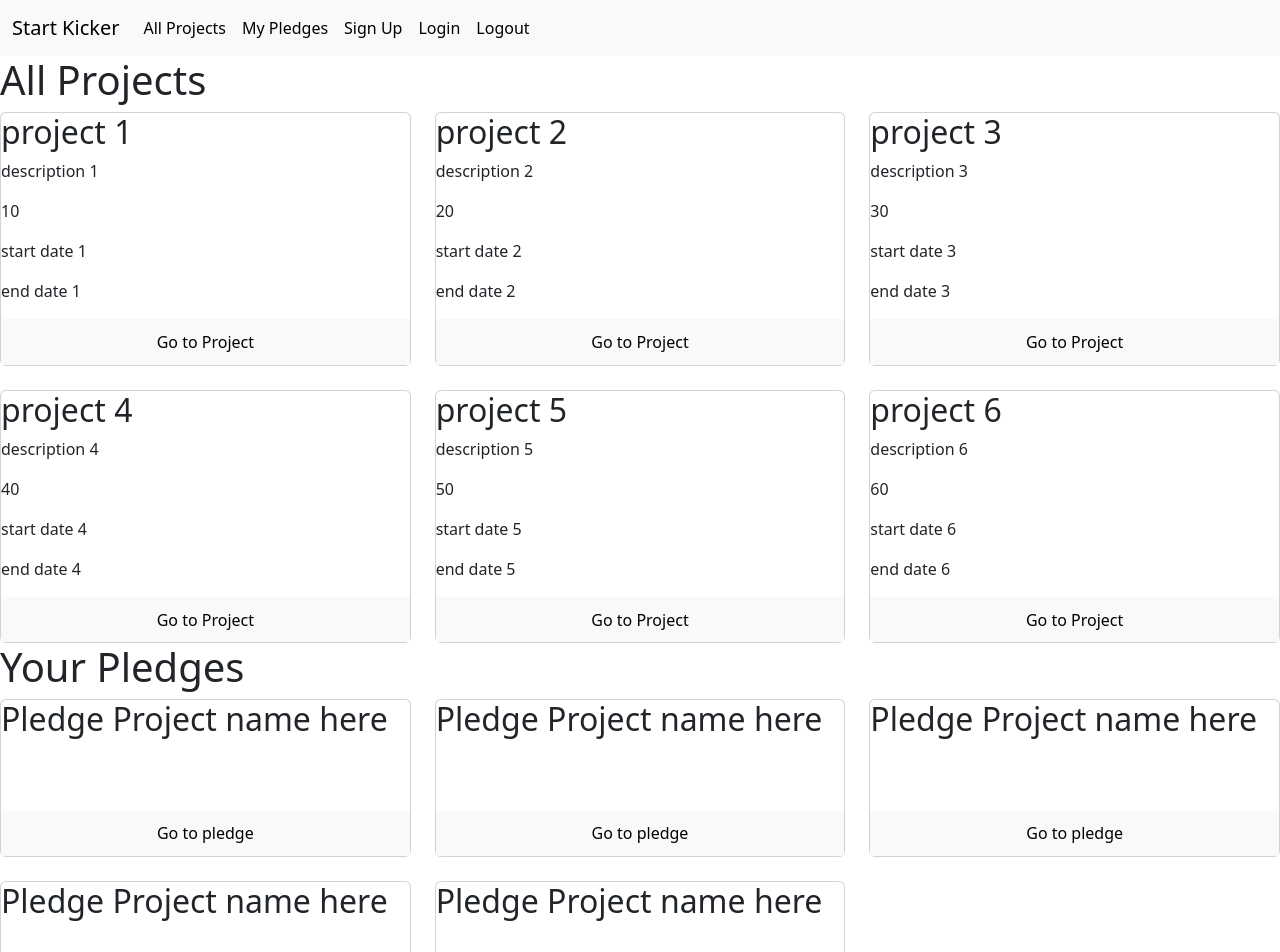
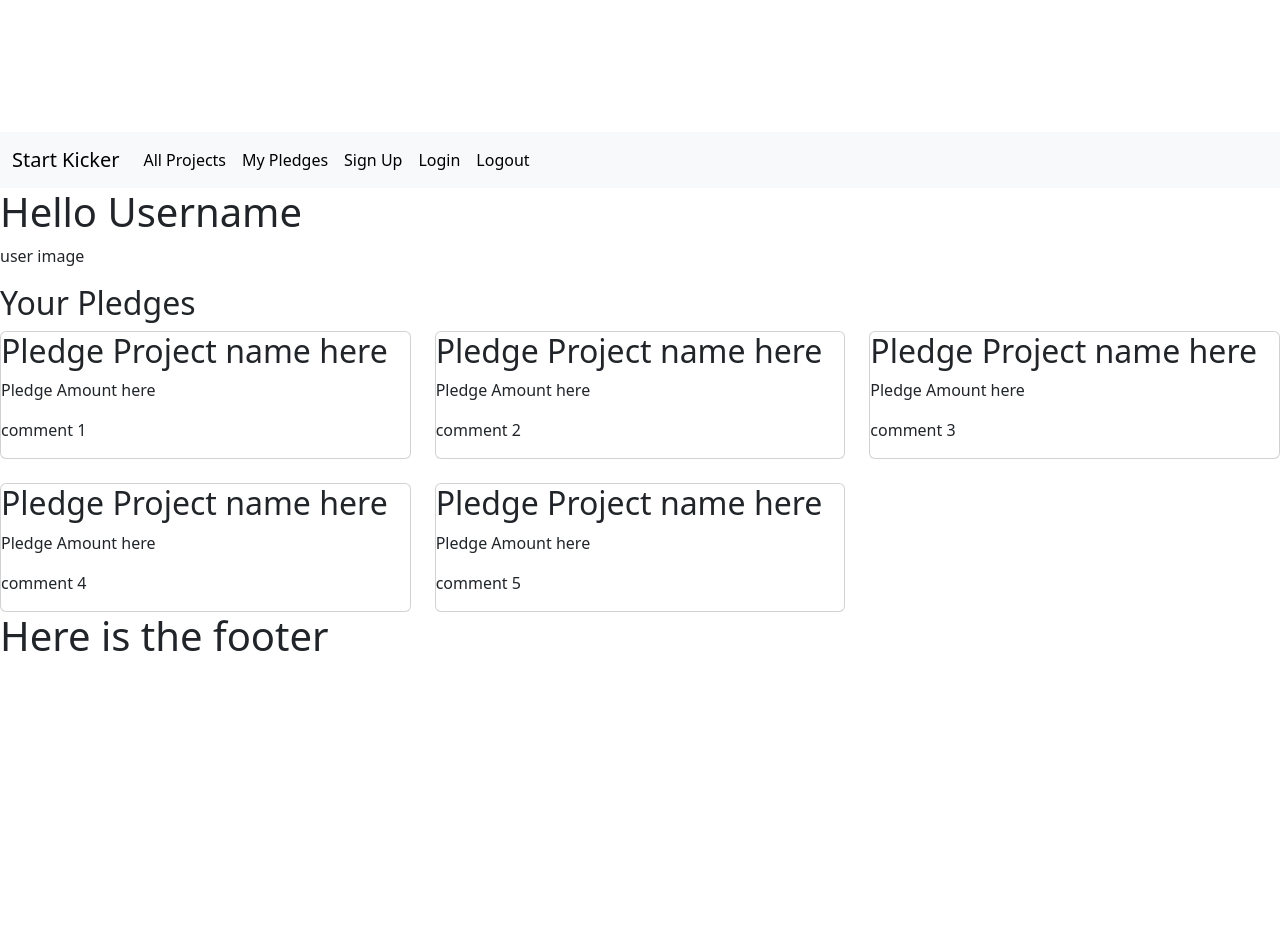
Before and after one commit to askarf/kickstarter-frontend, a React (Vite) app: page /pledges in a window 1280 px wide. Shown: the top 952 px of the page. After the commit the page ends 800 px from the top, so only its background shows below. Built offline with nearby package versions, Linux system fonts and the light colour scheme.

Commit message:
added pledgeindex and header link to it

```diff
--- a/package.json
+++ b/package.json
@@ -13,7 +13,8 @@
     "axios": "^1.6.2",
     "bootstrap": "^5.3.2",
     "react": "^18.2.0",
-    "react-dom": "^18.2.0"
+    "react-dom": "^18.2.0",
+    "react-router-dom": "^6.19.0"
   },
   "devDependencies": {
     "@types/react": "^18.2.37",
--- a/src/App.jsx
+++ b/src/App.jsx
@@ -1,13 +1,16 @@
 import { Footer } from "./Footer";
 import { Header } from "./Header";
-import { Content } from "./content";
+import { Content } from "./Content";
+import { BrowserRouter } from "react-router-dom";
 
 function App() {
   return (
     <div>
-      <Header />
-      <Content />
-      <Footer />
+      <BrowserRouter>
+        <Header />
+        <Content />
+        <Footer />
+      </BrowserRouter>
     </div>
   );
 }
--- a/src/Content.jsx
+++ b/src/Content.jsx
@@ -1,5 +1,7 @@
 import { ProjectIndex } from "./ProjectIndex";
 import { PledgeIndex } from "./PledgeIndex";
+import { Routes, Route } from "react-router-dom";
+
 const samplepledges = [
   { id: 1, user_id: 1, reward_id: 1, project_id: 1, comment: "comment 1" },
   { id: 2, user_id: 2, reward_id: 2, project_id: 2, comment: "comment 2" },
@@ -67,10 +69,10 @@ const sampleprojects = [
 export function Content() {
   return (
     <div>
-      <ProjectIndex sampleprojects={sampleprojects} />
-      <PledgeIndex samplepledges={samplepledges} />
-      <h1>Content</h1>
-      <h2>Content 2</h2>
+      <Routes>
+        <Route path="/" element={<ProjectIndex sampleprojects={sampleprojects} />} />
+        <Route path="/pledges" element={<PledgeIndex samplepledges={samplepledges} />} />
+      </Routes>
     </div>
   );
 }
--- a/src/Header.jsx
+++ b/src/Header.jsx
@@ -1,3 +1,5 @@
+import { Link } from "react-router-dom";
+
 export function Header() {
   return (
     <nav className="navbar navbar-expand-lg bg-body-tertiary">
@@ -18,12 +20,12 @@ export function Header() {
         </button>
         <div className="collapse navbar-collapse" id="navbarNavAltMarkup">
           <div className="navbar-nav">
-            <a className="nav-link active" aria-current="page" href="#">
+            <Link to="/" className="nav-link active" aria-current="page" href="#">
               All Projects
-            </a>
-            <a className="nav-link active" href="#">
+            </Link>
+            <Link to="/pledges" className="nav-link active" href="#">
               My Pledges
-            </a>
+            </Link>
             <a className="nav-link active " href="#">
               Sign Up
             </a>
--- a/src/PledgeIndex.jsx
+++ b/src/PledgeIndex.jsx
@@ -2,17 +2,16 @@
 export function PledgeIndex(props) {
   return (
     <div id="pledge-index">
-      <h1>Your Pledges</h1>
+      <h1>Hello Username</h1>
+      <p>user image</p>
+      <h2>Your Pledges</h2>
       <div className="row row-cols-1 row-cols-md-3 g-4">
         {props.samplepledges.map((pledge) => (
           <div key={pledge.id}>
             <div className="card">
               <h2>Pledge Project name here</h2>
-              <p>{pledge.description}</p>
-              <p>{pledge.goal_amount}</p>
-              <p>{pledge.start_date}</p>
-              <p>{pledge.end_date}</p>
-              <button>Go to pledge</button>
+              <p>Pledge Amount here</p>
+              <p>{pledge.comment}</p>
             </div>
           </div>
         ))}
```
Also changed, not shown: 1 other file (tests, documents, lock files or other folders).
